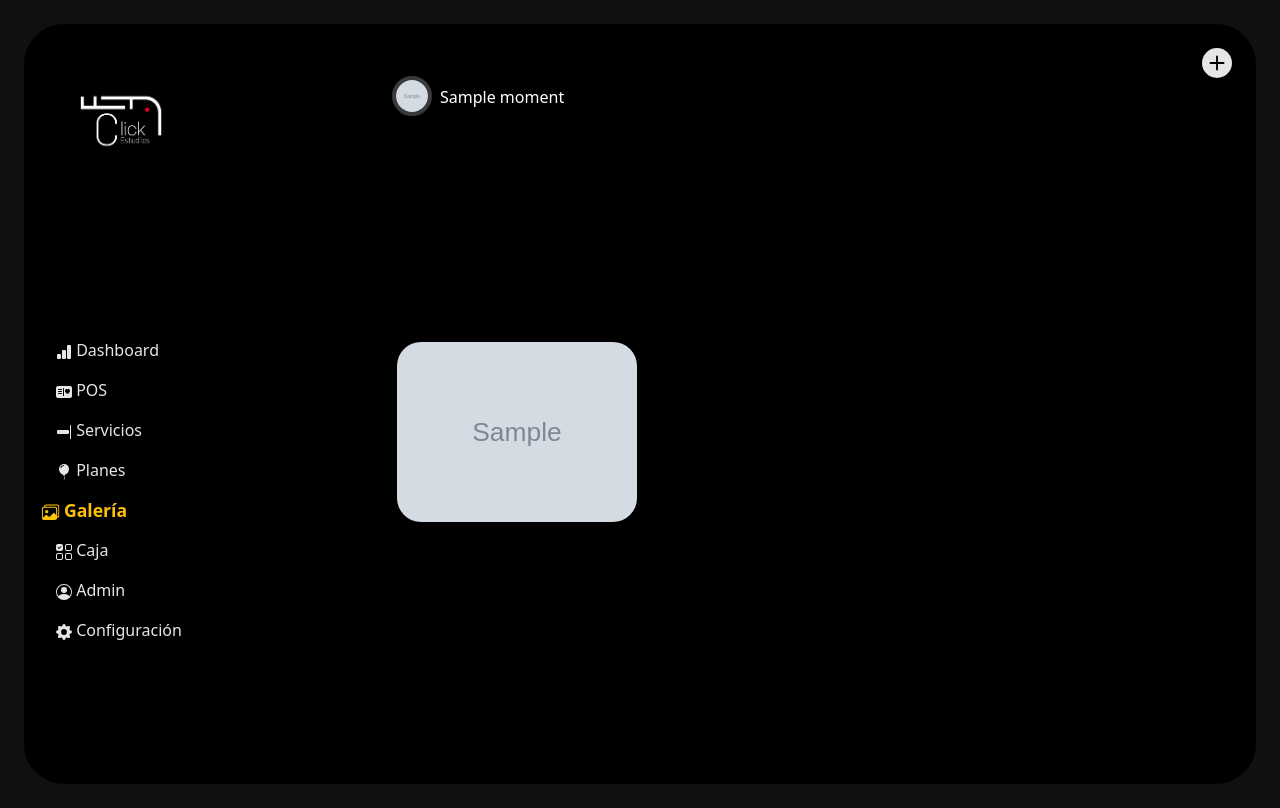
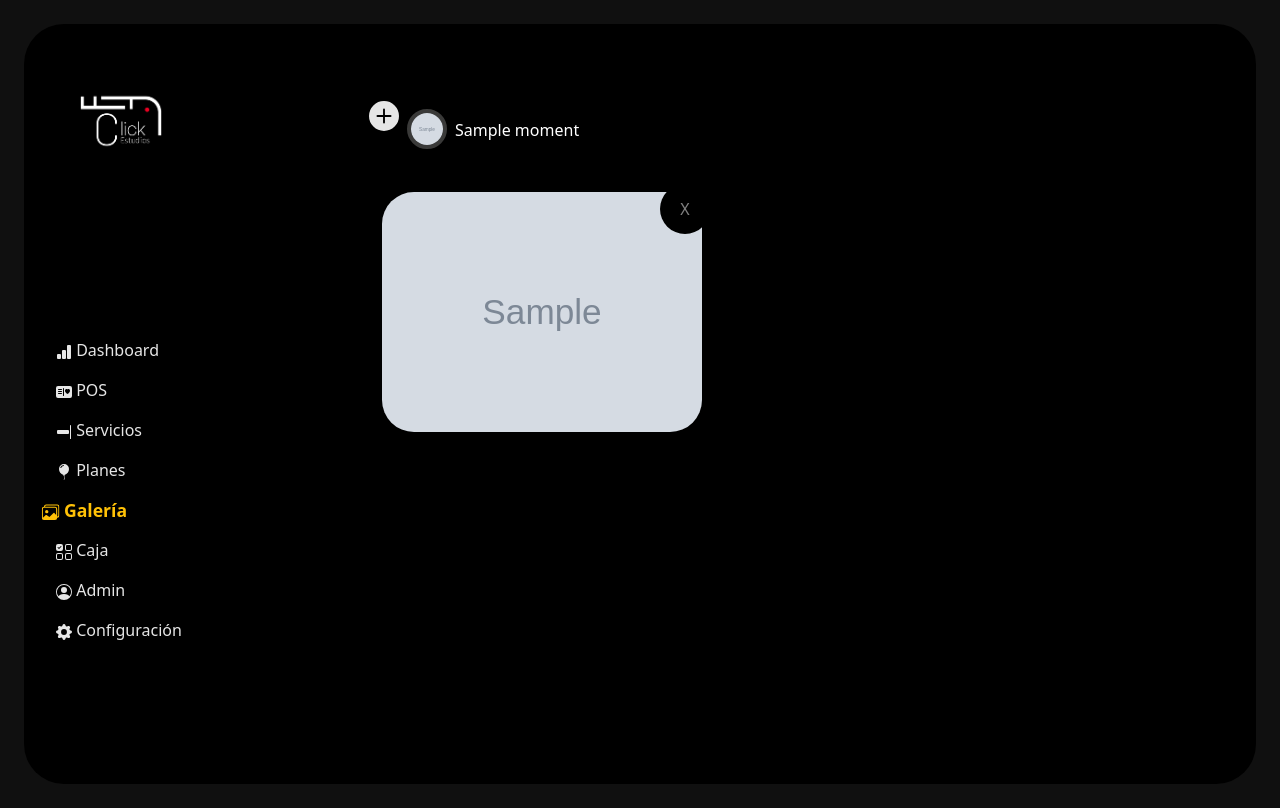
Before and after one commit to the-wandy-olivares/_ClickEstudios, a Django app: page /gallery/ in a window 1280 px wide. Run offline with Django 5.2, Linux system fonts and the light colour scheme; tables that the repository leaves empty hold one stand-in row (values such as "Sample post"); grey boxes marked "Sample" are stand-in pictures.

Commit message:
Agregar funcionalidad para subir y eliminar imágenes en la galería; actualizar vistas y plantillas correspondientes

```diff
--- a/ClickEstudios/Estudios/templates/component/nav.html
+++ b/ClickEstudios/Estudios/templates/component/nav.html
@@ -21,7 +21,9 @@
             margin: 0.5rem;
       }
 </style>
+<a href="{% url "estudios:dashboard" %}" class='mt-5'>
 <img src="{% static 'img/icons/logo-white.png' %}" width='130' alt="Logo">
+</a>
 <div class='nav mt-5 pt-5' style="display: flex; flex-direction: column; gap: 1rem; ">
       <a href="{% url "estudios:dashboard" %}" class='mt-5'>
             <svg xmlns="http://www.w3.org/2000/svg" width="16" height="16" fill="currentColor" class="bi bi-bar-chart-fill" viewBox="0 0 16 16">
--- a/ClickEstudios/Estudios/templates/gallery/gallery.html
+++ b/ClickEstudios/Estudios/templates/gallery/gallery.html
@@ -10,8 +10,7 @@
             .gallery {
                   display: flex;
                   flex-wrap: wrap;
-                  justify-content: center;
-                  padding: 20px;
+                  padding: 5px;
             }
             .gallery-item {
                   margin: 5px;
@@ -24,10 +23,11 @@
                   display: block;
                   width: 100%;
                   height: auto;
-                  border-radius: 1.5rem;
+                  border-radius: 2rem;
             }
             .gallery-item:hover {
                   transform: scale(1.05);
+                  cursor: pointer;
             }
             .galley-a {
             color: #ffc107;
@@ -35,27 +35,68 @@
             transform: scale(1.1);
       }
       </style>
-        <a href="{% url "estudios:service-create" %}" class="position-absolute top-0 mt-5 me-5 end-0 m-3">
+
+
+      <div class="gallery overflow-auto d-flex justify-content-start align-content-start">
+            {% for moment in moments %}
+
+                  <span class="w-100 d-flex mt-5">
+                        {% if moment.img_moments.all|length < 6 %}
+                              <a id="{{moment.id}}"  onclick="Open(this.id)" class=" mb-5 end-0  open-img"
+                                    style="cursor: pointer;">
                                     <svg xmlns="http://www.w3.org/2000/svg" width="30" height="30" fill="currentColor" class="bi bi-plus-circle-fill" viewBox="0 0 16 16">
                                           <path d="M16 8A8 8 0 1 1 0 8a8 8 0 0 1 16 0M8.5 4.5a.5.5 0 0 0-1 0v3h-3a.5.5 0 0 0 0 1h3v3a.5.5 0 0 0 1 0v-3h3a.5.5 0 0 0 0-1h-3z"/>
                                     </svg>
                               </a>
+                        {% endif %}
 
-      <div class="gallery overflow-auto d-flex justify-content-start">
-            {% for moment in moments %}
-                  <span class="w-100 d-flex">
                               <img src="{{moment.img.url}}" class="rounded-circle"
                               style='width: 40px; height: 40px; border: solid #3a3a39 4px;' alt="">
+
+
                         <h6 style="margin-top: 20px !important;" class=" text-white">
                               {{moment.name}}</h6>
                         </span>
+
                   {% for m in moment.img_moments.all %}
-
-                        <div class="gallery-item">
-                              <img data-aos="zoom-in" src="{{m.img.url}}"
-                               style="max-width: 15rem; transition-delay: 0.{{ forloop.counter }}s;" alt="Imagen 1">
+                        <div class="gallery-item position-relative">
+                              <form action="" method="post">
+                                    {% csrf_token %}
+                                    <img src="{{m.img.url}}"
+                                    style="max-width: 20rem; transition-delay: 0.{{ forloop.counter }}s;" alt="Imagen 1">
+                                    <input type="number" name='delete' value="{{m.id}}" class="d-none">
+                                    <button type="submit" class="btn  bg-black  position-absolute top-0 end-0  rounded-circle text-white-50"
+                                    style='width: 50px; height: 50px;'>X</button>
+                              </form>
                         </div>
                   {% endfor %}
             {% endfor %}
       </div>
+
+      <form action="" method="post" class="d-none" enctype="multipart/form-data">
+            {% csrf_token %}
+            <input type="file" name="img" id="img" accept="image/*">
+            <input type="text"  name="id" id="id">
+            <button type="submit" class="btn-submit">Enviar</button>
+      </form>
+
+
+
+      <script>
+
+
+            document.getElementById('img').addEventListener('change', function() {
+                  document.querySelector('.btn-submit').click();
+            });
+
+            function Open(id){
+                  document.getElementById('id').value = id;
+                  document.getElementById('img').click();
+            }
+
+
+      </script>
+
+
+
 {% endblock  %}
--- a/ClickEstudios/Estudios/views.py
+++ b/ClickEstudios/Estudios/views.py
@@ -332,3 +332,17 @@ class Gallery(TemplateView):
         context = super().get_context_data(**kwargs)
         context['moments'] = models.Moment.objects.all()
         return context
+
+
+    def post(self, request, *args, **kwargs):
+        if request.FILES.get('img'):
+            print(request.POST.get('id'))
+            moment = models.ImgMoment(
+                 moment=models.Moment.objects.get(pk=int(request.POST.get('id'))),
+                 img=request.FILES['img'])
+            moment.save()
+
+        if request.POST.get('delete'):
+            img = models.ImgMoment.objects.get(pk=request.POST.get('delete'))
+            img.delete()
+        return self.render_to_response(self.get_context_data())
```
Lines whose indentation alone changed are shown as unchanged.
